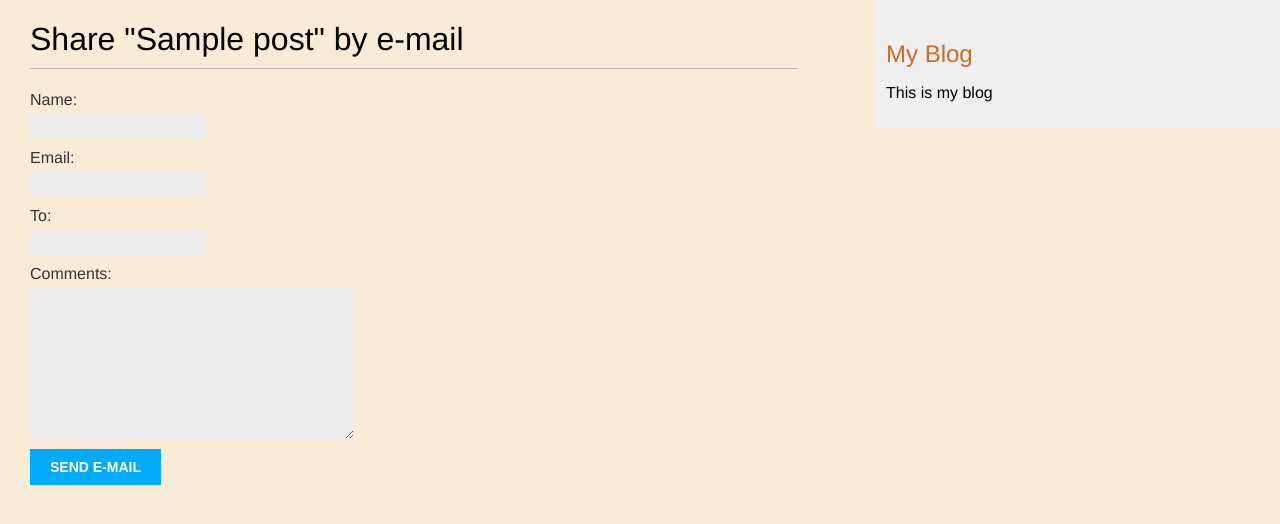
After one commit to nicky-ops/django_practice, a Django app: template mysite/blog/templates/blog/post/share.html in a window 1280 px wide. The commit adds this page. Shown: the top 524 px of the page. Run offline with Django 5.2, Linux system fonts and the light colour scheme; the template is opened without the code that fills it: values that come from a table or form of the project are taken from there, others are empty; tables that the repository leaves empty hold one stand-in row (values such as "Sample post").

Commit message:
template to render form

```diff
--- a/mysite/blog/templates/blog/post/detail.html
+++ b/mysite/blog/templates/blog/post/detail.html
@@ -8,4 +8,7 @@
         Published {{ post.publish }} by {{ post.author }}
     </p>
     {{ post.body|linebreaks }}
+    <p>
+        <a href="{% url "blog:post_share" post.id %}">Share this post</a>
+    </p>
 {% endblock %}
--- /dev/null
+++ b/mysite/blog/templates/blog/post/share.html
@@ -0,0 +1,17 @@
+{% extends "blog/base.html" %}
+{% block title %}Share a post{% endblock %}
+{% block content %}
+   {% if sent %}
+    <h1>E-mail successfully sent</h1>
+    <p>
+        "{{ post.title }}" was successfully sent to {{ form.cleaned_data.to }}.
+    </p>
+    {% else %}
+        <h1>Share "{{ post.title }}" by e-mail</h1>
+        <form method="post">
+            {{ form.as_p }}
+            {% csrf_token %}
+            <input type="submit" value="Send e-mail">
+        </form>
+    {% endif %}
+{% endblock %}
```
